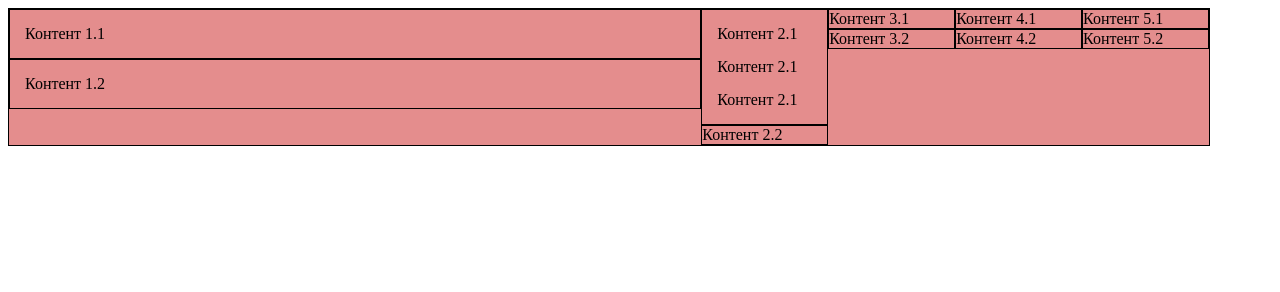
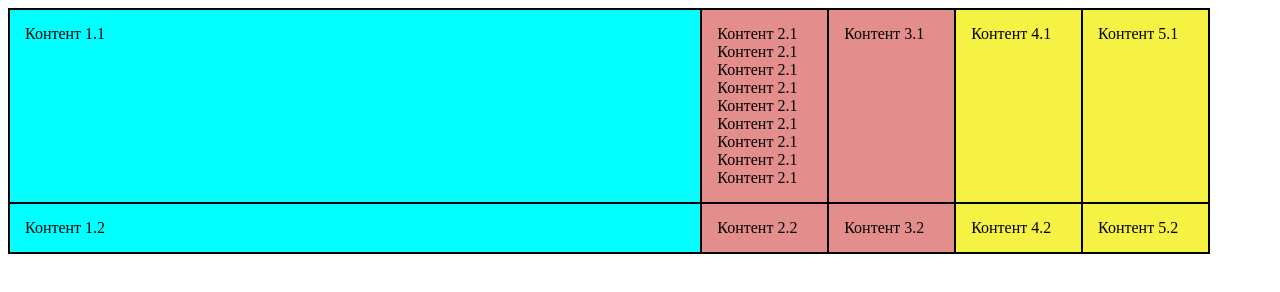
Before and after one commit to Valikzhanina/task1, a plain HTML site: page index.html in a window 1280 px wide. Drawn offline with Linux system fonts and the light colour scheme.

Commit message:
add blocks and styles

```diff
--- a/index.html
+++ b/index.html
@@ -9,11 +9,17 @@
   <body>
     <div class="container">
       <div class="container__block container__block-specific">
-        <div class="container__block-content1"><p>Контент 1.1</p></div>
-        <div class="content2"><p>Контент 1.2</p></div>
+        <div class="container__block-content1 content1">Контент 1.1</div>
+        <div class="content2">Контент 1.2</div>
       </div>
       <div class="container__block">
-        <div class="container__block-content1">
+        <div class="container__block-content1 content2">
+          <p class="container__block-content-elems">Контент 2.1</p>
+          <p class="container__block-content-elems">Контент 2.1</p>
+          <p class="container__block-content-elems">Контент 2.1</p>
+          <p class="container__block-content-elems">Контент 2.1</p>
+          <p class="container__block-content-elems">Контент 2.1</p>
+          <p class="container__block-content-elems">Контент 2.1</p>
           <p class="container__block-content-elems">Контент 2.1</p>
           <p class="container__block-content-elems">Контент 2.1</p>
           <p class="container__block-content-elems">Контент 2.1</p>
@@ -21,15 +27,15 @@
         <div class="content2">Контент 2.2</div>
       </div>
       <div class="container__block">
-        <div class="container__block-content1">Контент 3.1</div>
+        <div class="container__block-content1 content3">Контент 3.1</div>
         <div class="content2">Контент 3.2</div>
       </div>
-      <div class="container__block">
-        <div class="container__block-content1">Контент 4.1</div>
+      <div class="container__block container__block-colored">
+        <div class="container__block-content1 content4">Контент 4.1</div>
         <div class="content2">Контент 4.2</div>
       </div>
-      <div class="container__block">
-        <div class="container__block-content1">Контент 5.1</div>
+      <div class="container__block container__block-colored">
+        <div class="container__block-content1 content5">Контент 5.1</div>
         <div class="content2">Контент 5.2</div>
       </div>
     </div>
--- a/style.css
+++ b/style.css
@@ -4,6 +4,7 @@
 }
 body {
   max-width: 1200px;
+  min-width: 320px;
 }
 .container {
   width: 100%;
@@ -14,24 +15,38 @@ body {
   height: 100%;
 }
 .container__block {
+  display: flex;
+  flex-direction: column;
+  flex-grow: 1;
   width: 220px;
-  height: 100%;
 }
 .container__block-specific {
+  flex-grow: 1;
   width: 100%;
+  background-color: aqua;
+  /* flex-basis: 100%; */
+}
+.container__block-colored {
+  background-color: rgb(245, 242, 68);
 }
 .container__block-content1 {
   border: var(--border-color);
-  height: 100%;
+  flex-grow: 1;
+  padding: 15px;
+}
+.container__block-content-elems {
+  margin: 0;
 }
 .content2 {
-  height: 100%;
   border: var(--border-color);
+  padding: 15px;
+  flex-basis: max-content;
 }
-p {
-  margin: 15px;
-}
-@media screen and (min-width: 900px) {
+
+@media screen and (min-width: 952px) {
 }
 @media screen and (min-width: 320px) {
+  .content3 {
+    /* display: inline-block; */
+  }
 }
```
